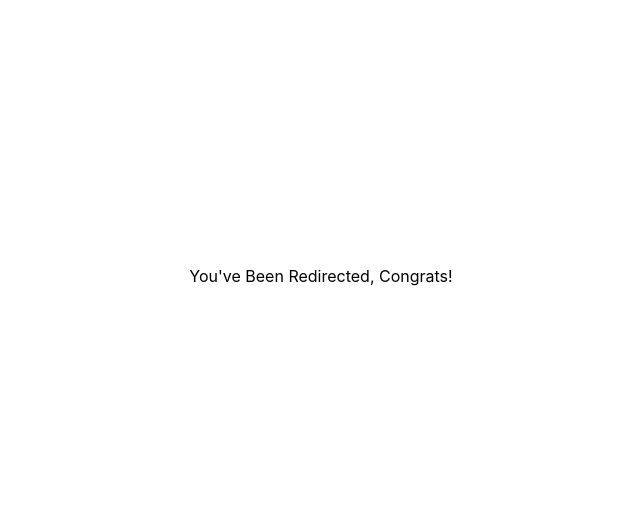
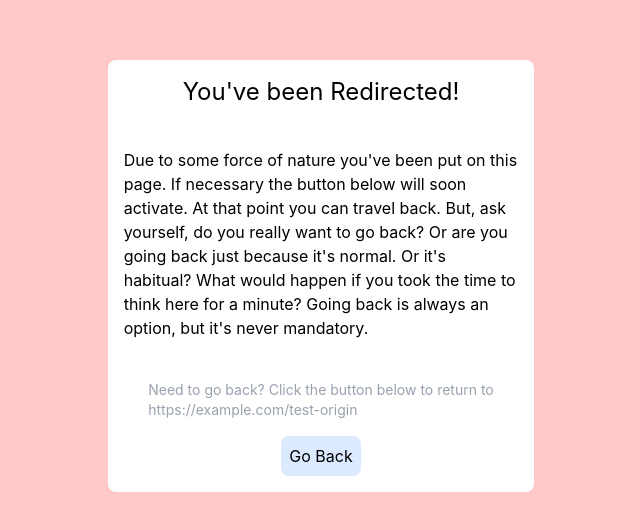
Before and after one commit to ElijahF-robotics/youtubeRedirect, a SvelteKit app: page / in a window 1280 px wide. Shown: the part 124-654 px from the top of the page, without its empty margins (319-959 px from the left). Built offline with nearby package versions, Linux system fonts and the light colour scheme.

Commit message:
Add background, cleanup UI, and add timer

```diff
--- a/src/routes/+layout.svelte
+++ b/src/routes/+layout.svelte
@@ -6,6 +6,6 @@
 </script>
 
 <svelte:head><link rel="icon" href={favicon} /></svelte:head>
-<div class="flex flex-col justify-center items-center min-h-screen">
+<div class="flex flex-col justify-center items-center min-h-screen bg-red-200">
     {@render children()}
 </div>
--- a/src/routes/+page.svelte
+++ b/src/routes/+page.svelte
@@ -1,26 +1,49 @@
 <script>
   import { page } from '$app/state';
+  import { dev } from '$app/environment';
+  import { onMount } from 'svelte';
 
-  let from = $derived(page.url.searchParams.get('from'));
+  let from = $derived(
+      page.url.searchParams.get('from') ?? (dev ? 'https://example.com/test-origin' : null)
+  );
+  let isActive = $state(false)
 
   function goBack(target) {
     const url = new URL(target);
     url.searchParams.set('snooze', '10');
     window.location.href = url.toString();
   }
+
+  function makeActive() {
+    isActive = true;
+  }
+
+  onMount(() => {
+    if (from && !dev) {
+      setTimeout(makeActive, 10000)
+    } else {
+      isActive = true;
+    }
+  });
 </script>
 
+<div class="flex flex-col items-center justify-center bg-white p-4 rounded-lg max-w-1/3">
     {#if from}
-  <p>You were redirected from: {from}</p>
+      <p class="text-2xl">You've been Redirected!</p>
     {/if}
 
-<h1>You've Been Redirected, Congrats!</h1>
+    <h1 class="my-10">Due to some force of nature you've been put on this page. If necessary the button below
+        will soon activate. At that point you can travel back. But, ask yourself, do you really
+        want to go back? Or are you going back just because it's normal. Or it's habitual?
+        What would happen if you took the time to think here for a minute? Going back is always
+        an option, but it's never mandatory.</h1>
 
-{#if from}
-  <p>Need to go back? Click the button below to return to {from}</p>
+    {#if from }
+      <p class="text-sm text-gray-400 mb-4">Need to go back? Click the button below to return to <br> {from}</p>
       <button
         onclick={() => goBack(from)}
-    class="bg-blue-100 hover:bg-blue-200 cursor-pointer active:scale-95 active:bg-blue-300 p-2 rounded-lg hover:scale-105">
+        class="p-2 rounded-lg {isActive ? 'bg-blue-100 hover:scale-105 hover:bg-blue-200 cursor-pointer active:scale-95 active:bg-blue-300' : 'bg-gray-200'}">
         Go Back
       </button>
     {/if}
+</div>
```
Lines whose indentation alone changed are shown as unchanged.
